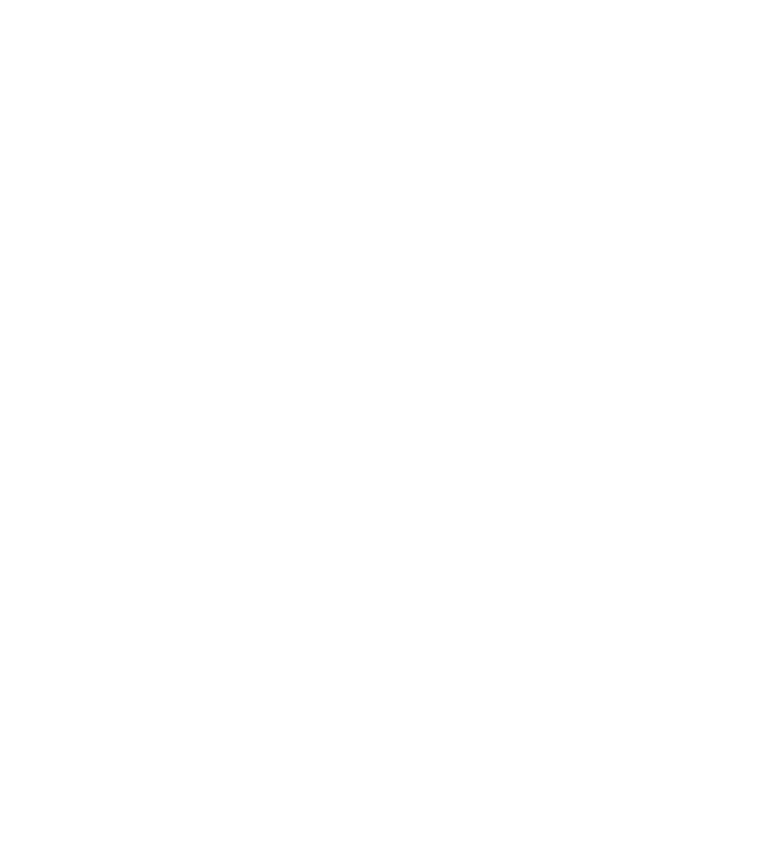
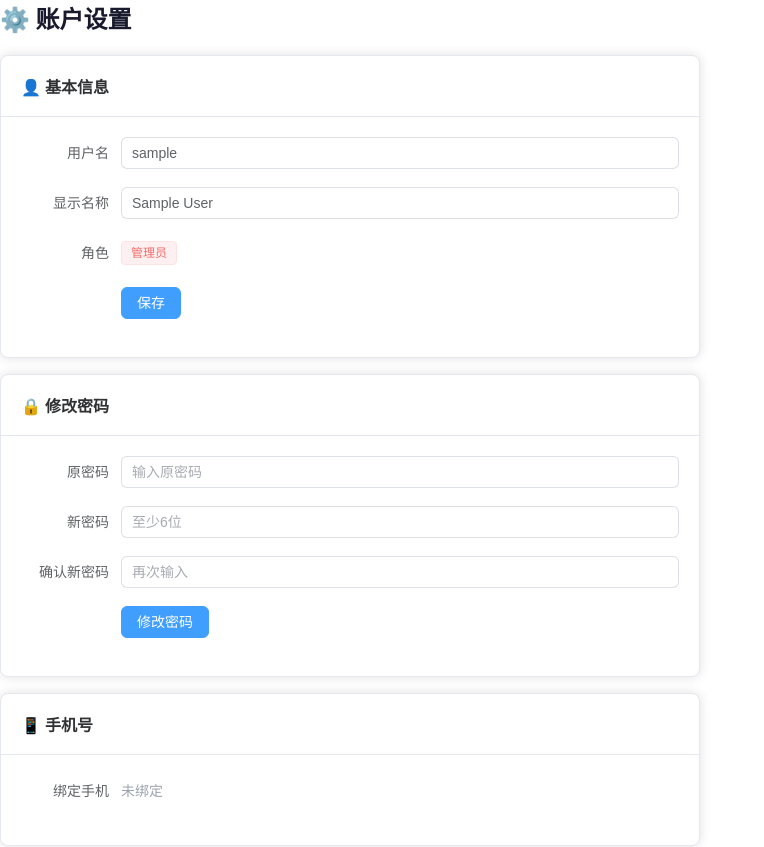
Before and after one commit to lpw0421/aishipan, a Vue app in the folder client/: page /settings in a window 1280 px wide. Before the commit this address had no page. Shown: the top 847 px of the page, without its empty margins (0-764 px from the left). Before the commit the page ends 800 px from the top, so only its background shows below. Built offline with nearby package versions, Linux system fonts and the light colour scheme; no server answers; sample sign-in values are in the browser's storage.

Commit message:
feat: 账户设置页 — 改密码/用户名/手机/团队信息

```diff
--- a/client/src/router/index.js
+++ b/client/src/router/index.js
@@ -5,6 +5,7 @@
   // 登录/注册（无需 Layout 包裹）
   { path: '/login', component: () => import('../views/Login.vue') },
   { path: '/register', component: () => import('../views/Register.vue') },
+  { path: '/settings', component: () => import('../views/Settings.vue') },
 
   // 后台管理（MainLayout 统一包裹，子页面渲染到 <router-view>）
   {
--- a/client/src/views/MainLayout.vue
+++ b/client/src/views/MainLayout.vue
@@ -157,7 +157,8 @@
             </span>
             <template #dropdown>
               <el-dropdown-menu>
-                <el-dropdown-item command="logout">退出登录</el-dropdown-item>
+                <el-dropdown-item command="settings">账户设置</el-dropdown-item>
+              <el-dropdown-item command="logout">退出登录</el-dropdown-item>
               </el-dropdown-menu>
             </template>
           </el-dropdown>
@@ -247,7 +248,9 @@
 
 // 下拉菜单命令处理
 const handleCommand = (command) => {
-  if (command === 'logout') {
+  if (command === 'settings') {
+    router.push('/settings')
+  } else if (command === 'logout') {
     localStorage.removeItem('user')
     router.push('/login')
   }
--- /dev/null
+++ b/client/src/views/Settings.vue
@@ -0,0 +1,142 @@
+<template>
+  <div class="settings-page">
+    <h2>⚙️ 账户设置</h2>
+
+    <!-- 基本信息 -->
+    <el-card class="section-card">
+      <template #header><span class="card-title">👤 基本信息</span></template>
+      <el-form :model="profile" label-width="100px">
+        <el-form-item label="用户名">
+          <el-input v-model="profile.username" placeholder="用户名" />
+        </el-form-item>
+        <el-form-item label="显示名称">
+          <el-input v-model="profile.name" placeholder="你的姓名" />
+        </el-form-item>
+        <el-form-item label="角色">
+          <el-tag :type="profile.role === 'admin' ? 'danger' : 'info'">{{ profile.role === 'admin' ? '管理员' : '成员' }}</el-tag>
+        </el-form-item>
+        <el-form-item>
+          <el-button type="primary" @click="saveProfile" :loading="saving">保存</el-button>
+        </el-form-item>
+      </el-form>
+    </el-card>
+
+    <!-- 修改密码 -->
+    <el-card class="section-card">
+      <template #header><span class="card-title">🔒 修改密码</span></template>
+      <el-form :model="pwdForm" label-width="100px">
+        <el-form-item label="原密码">
+          <el-input v-model="pwdForm.oldPassword" type="password" placeholder="输入原密码" />
+        </el-form-item>
+        <el-form-item label="新密码">
+          <el-input v-model="pwdForm.newPassword" type="password" placeholder="至少6位" />
+        </el-form-item>
+        <el-form-item label="确认新密码">
+          <el-input v-model="pwdForm.confirmPassword" type="password" placeholder="再次输入" />
+        </el-form-item>
+        <el-form-item>
+          <el-button type="primary" @click="changePassword" :loading="changing">修改密码</el-button>
+        </el-form-item>
+      </el-form>
+    </el-card>
+
+    <!-- 手机号 -->
+    <el-card class="section-card">
+      <template #header><span class="card-title">📱 手机号</span></template>
+      <el-form label-width="100px">
+        <el-form-item label="绑定手机">
+          <span v-if="profile.phone" style="color:#16a34a">{{ profile.phone.replace(/(\d{3})\d{4}(\d{4})/, '$1****$2') }} ✅</span>
+          <span v-else style="color:#9ca3af">未绑定</span>
+        </el-form-item>
+      </el-form>
+    </el-card>
+
+    <!-- 团队信息 -->
+    <el-card class="section-card">
+      <template #header><span class="card-title">🏢 团队信息</span></template>
+      <div v-if="teamInfo" class="team-info">
+        <div class="team-row"><span>团队名称</span><strong>{{ teamInfo.name }}</strong></div>
+        <div class="team-row"><span>邀请码</span><code class="invite-code">{{ teamInfo.invite_code }}</code></div>
+        <div class="team-row"><span>成员数</span><strong>{{ teamMembers.length }} 人</strong></div>
+        <div class="member-list" v-if="teamMembers.length">
+          <div class="member-item" v-for="m in teamMembers" :key="m.id">
+            <span>{{ m.name || m.username }}</span>
+            <el-tag size="small" :type="m.role === 'admin' ? 'danger' : ''">{{ m.role === 'admin' ? '管理员' : '成员' }}</el-tag>
+          </div>
+        </div>
+      </div>
+    </el-card>
+  </div>
+</template>
+
+<script setup>
+import { ref, reactive, onMounted } from 'vue'
+import { ElMessage } from 'element-plus'
+import axios from 'axios'
+import request from '../utils/request'
+
+const user = JSON.parse(localStorage.getItem('user') || '{}')
+const saving = ref(false)
+const changing = ref(false)
+const teamInfo = ref(null)
+const teamMembers = ref([])
+
+const profile = reactive({
+  username: user.username || '',
+  name: user.name || '',
+  role: user.role || 'user',
+  phone: user.phone || ''
+})
+
+const pwdForm = reactive({ oldPassword: '', newPassword: '', confirmPassword: '' })
+
+onMounted(async () => {
+  try {
+    const res = await request.get('/team/info', { params: { user_id: user.id } })
+    if (res.team) {
+      teamInfo.value = res.team
+      teamMembers.value = res.members || []
+    }
+  } catch {}
+})
+
+const saveProfile = async () => {
+  if (!profile.username) return ElMessage.warning('用户名不能为空')
+  saving.value = true
+  try {
+    await axios.put('/api/user/profile', { user_id: user.id, username: profile.username, name: profile.name })
+    user.username = profile.username
+    user.name = profile.name
+    localStorage.setItem('user', JSON.stringify(user))
+    ElMessage.success('已保存')
+  } catch (e) {
+    ElMessage.error(e.response?.data?.message || '保存失败')
+  } finally { saving.value = false }
+}
+
+const changePassword = async () => {
+  if (!pwdForm.oldPassword) return ElMessage.warning('请输入原密码')
+  if (!pwdForm.newPassword || pwdForm.newPassword.length < 6) return ElMessage.warning('新密码至少6位')
+  if (pwdForm.newPassword !== pwdForm.confirmPassword) return ElMessage.warning('两次密码不一致')
+  changing.value = true
+  try {
+    await axios.put('/api/user/password', { user_id: user.id, oldPassword: pwdForm.oldPassword, newPassword: pwdForm.newPassword })
+    ElMessage.success('密码已修改')
+    pwdForm.oldPassword = ''; pwdForm.newPassword = ''; pwdForm.confirmPassword = ''
+  } catch (e) {
+    ElMessage.error(e.response?.data?.message || '修改失败')
+  } finally { changing.value = false }
+}
+</script>
+
+<style scoped>
+.settings-page { padding: 0; max-width: 700px; }
+.settings-page h2 { margin: 0 0 20px 0; color: #1a1a2e; }
+.section-card { margin-bottom: 16px; }
+.card-title { font-weight: 600; color: #303133; }
+.team-row { display: flex; justify-content: space-between; padding: 8px 0; border-bottom: 1px solid #f0f0f0; font-size: 14px; }
+.team-row span { color: #909399; }
+.invite-code { font-size: 16px; font-weight: 700; color: #5b8def; background: #f0f5ff; padding: 3px 10px; border-radius: 4px; letter-spacing: 1px; }
+.member-list { margin-top: 10px; }
+.member-item { display: flex; justify-content: space-between; padding: 6px 10px; background: #f9fafb; border-radius: 6px; margin-bottom: 4px; font-size: 13px; }
+</style>
```
Also changed, not shown: 2 other files (tests, documents, lock files or other folders).
